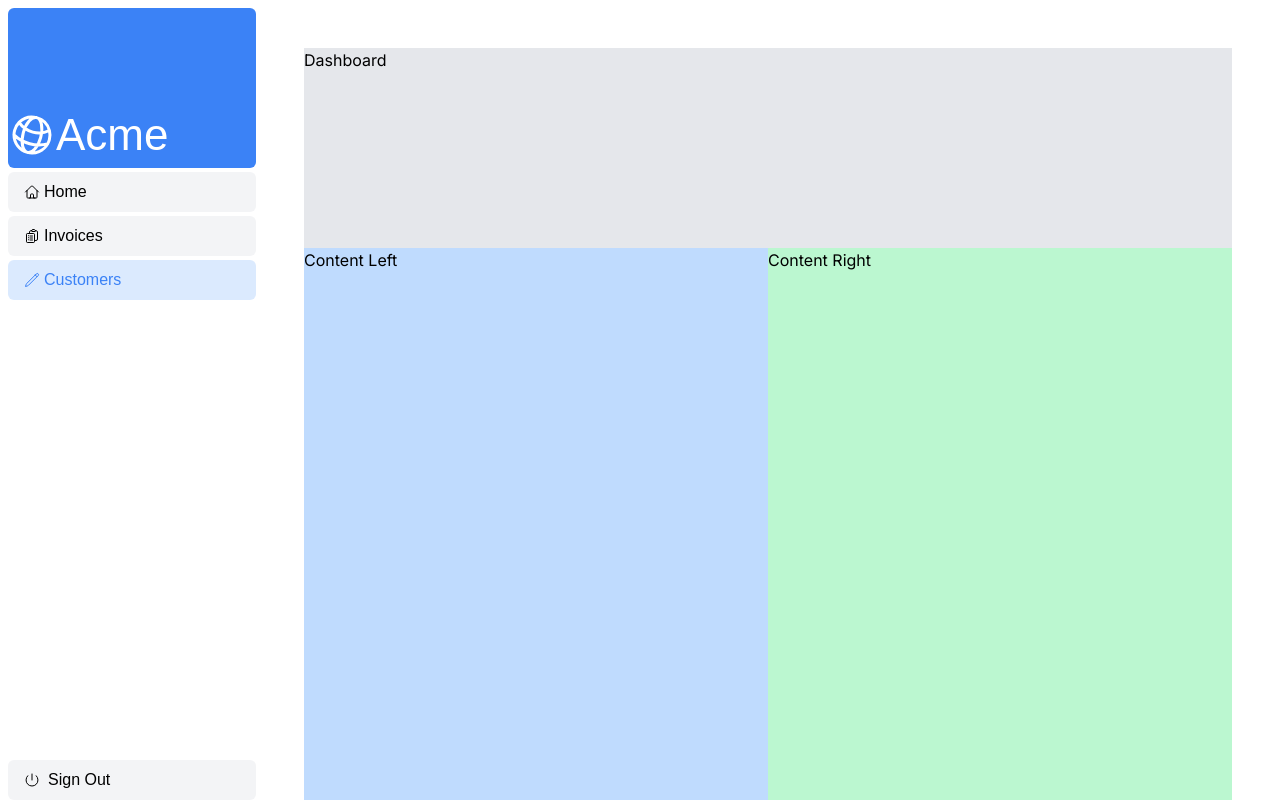
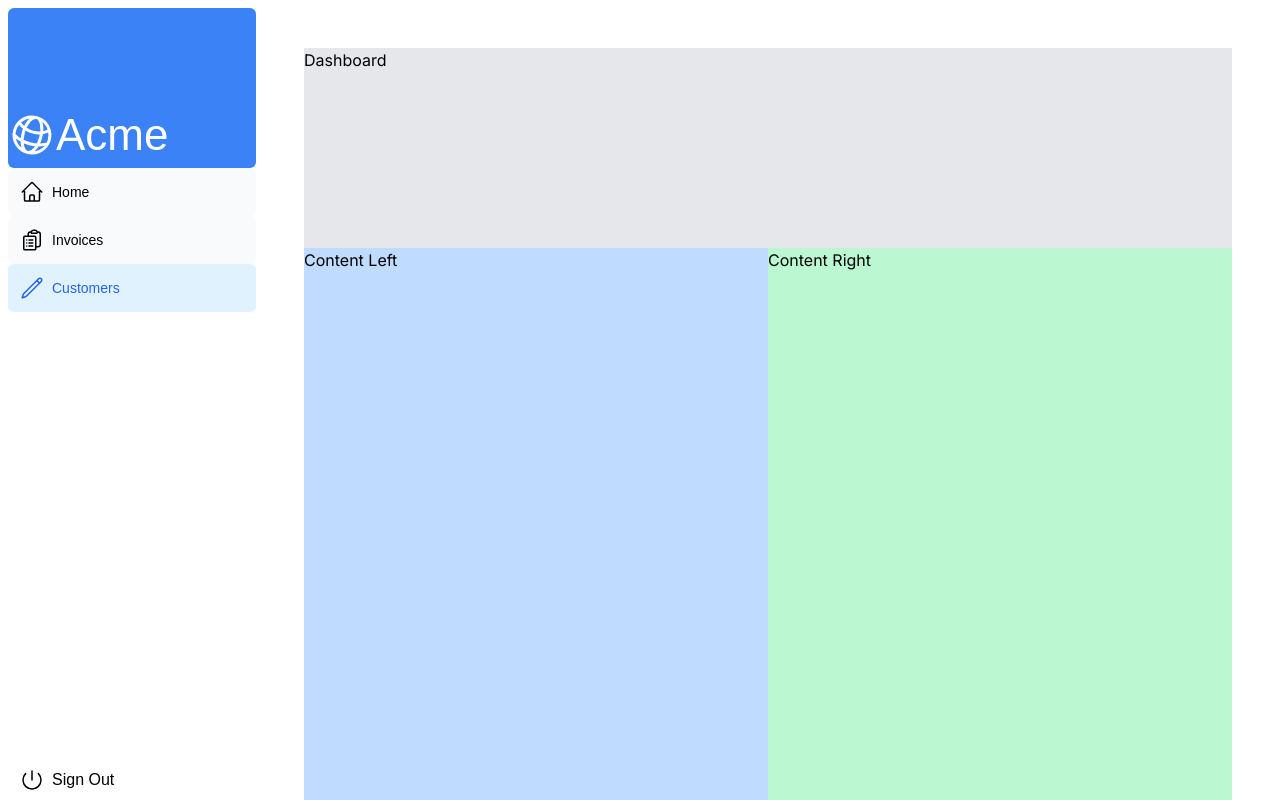
Before and after one commit to xiaokuili/mock, a Next.js app in the folder dashboard/: page /dashboard/customers in a window 1280 px wide. Built offline with nearby package versions, Linux system fonts and the light colour scheme; a web font is replaced by a local one.

Commit message:
Update dashboard page layout and add new components

```diff
--- a/dashboard/app/dashboard/page.tsx
+++ b/dashboard/app/dashboard/page.tsx
@@ -1,6 +1,8 @@
 import { Suspense } from "react";
 import DashboardCard from "@/app/ui/dashboard/card";
 import { lusitana } from "@/app/ui/fonts";
+import Revenue from "@/app/ui/dashboard/revenue";
+import Invoices from "@/app/ui/dashboard/invoices";
 
 export default function Page() {
   return (
@@ -10,7 +12,10 @@ export default function Page() {
         <DashboardCard />
       </div>
 
-      <div className="mt-6 grid grid-cols-1 gap-6 md:grid-cols-4 lg:grid-cols-8 "></div>
+      <div className="mt-6 grid grid-cols-1 md:grid-cols-2">
+        <Revenue />
+        <Invoices />
+      </div>
     </>
   );
 }
--- a/dashboard/app/examples/sidebar/page.tsx
+++ b/dashboard/app/examples/sidebar/page.tsx
@@ -7,8 +7,7 @@ import { signOut } from "@/auth";
 import { title } from "process";
 
 const descript = `
-1. 外层grow会占据内部grwo
-2. 组件其实还是dom元素，只不过放在一起了，所以父亲flex会影响儿子布局`;
+1. grow会等比例占据空间`;
 
 export default function Page() {
   return (
--- a/dashboard/app/ui/dashboard/invoices.tsx
+++ b/dashboard/app/ui/dashboard/invoices.tsx
@@ -0,0 +1,8 @@
+export default function Invoices() {
+  return (
+    <>
+      <h1 className="text-lg">Lastest Invoices</h1>
+      <div>list</div>
+    </>
+  );
+}
--- a/dashboard/app/ui/dashboard/nav.tsx
+++ b/dashboard/app/ui/dashboard/nav.tsx
@@ -24,20 +24,26 @@ const links = [
 export default function Nav() {
   const pathname = usePathname();
 
-  return links.map((link, index) => (
-    <Link key={index} href={link.href}>
-      <Button
-        variant="ghost"
+  return (
+    <>
+      {links.map((link) => {
+        const LinkIcon = link.icon;
+        return (
+          <Link
+            key={link.name}
+            href={link.href}
             className={clsx(
-          "w-full rounded-md flex justify-start py-5 items-center hover:bg-blue-100 mt-1 bg-gray-100",
+              "flex h-[48px] grow items-center justify-center gap-2 rounded-md bg-gray-50 p-3 text-sm font-medium hover:bg-sky-100 hover:text-blue-600 md:flex-none md:justify-start md:p-2 md:px-3",
               {
-            "bg-blue-100 text-blue-500": link.href === pathname,
+                "bg-sky-100 text-blue-600": pathname === link.href,
               }
             )}
           >
-        {link.icon && <link.icon className="h-4 w-4" />}
-        <span className="text-base pl-1">{link.name}</span>
-      </Button>
+            <LinkIcon className="w-6" />
+            <p className="hidden md:block">{link.name}</p>
           </Link>
-  ));
+        );
+      })}
+    </>
+  );
 }
--- a/dashboard/app/ui/dashboard/revenue.tsx
+++ b/dashboard/app/ui/dashboard/revenue.tsx
@@ -0,0 +1,8 @@
+export default function Revenue() {
+  return (
+    <>
+      <h1 className="text-lg">Recent Revenue</h1>
+      <div>pic</div>
+    </>
+  );
+}
--- a/dashboard/app/ui/dashboard/sidenav.tsx
+++ b/dashboard/app/ui/dashboard/sidenav.tsx
@@ -21,13 +21,10 @@ export default function SideNav() {
             await signOut();
           }}
         >
-          <Button
-            variant="ghost"
-            className="w-full rounded-md flex justify-start py-5 items-center hover:bg-blue-100 mt-1 bg-gray-100"
-          >
-            <PowerIcon className="h-4 w-4" />
-            <span className="text-base pl-2">Sign Out</span>
-          </Button>
+          <div className="flex grow items-center justify-center p-3 text-sm font-medium hover:bg-sky-100 hover:text-blue-500 rounded-md md:justify-start md:p-2 md:px-3">
+            <PowerIcon className="w-6" />
+            <span className="text-base pl-2 hidden md:block">Sign Out</span>
+          </div>
         </form>
       </div>
     </div>
```
Lines whose indentation alone changed are shown as unchanged.
